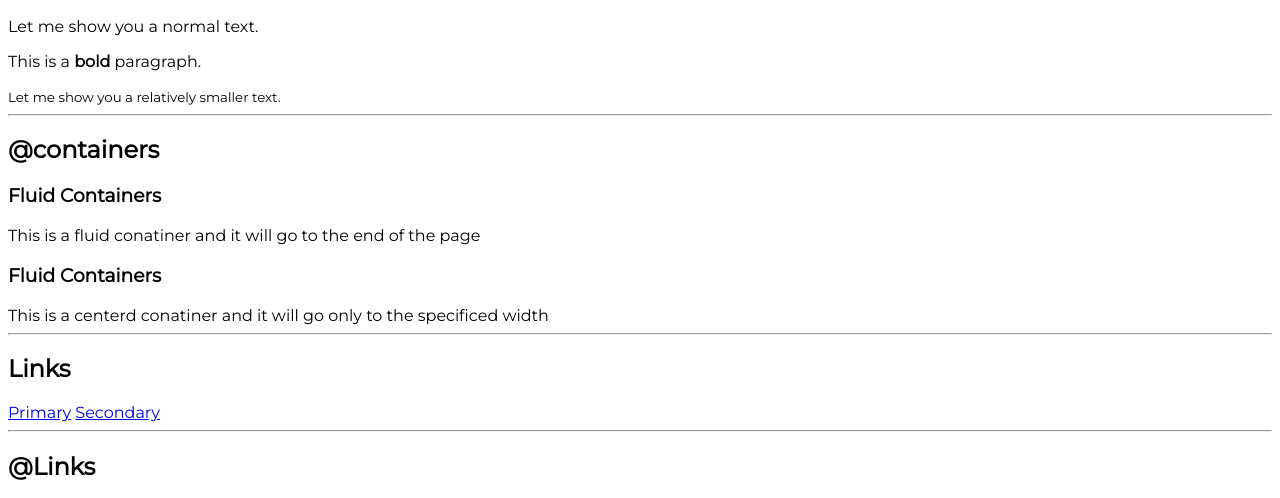
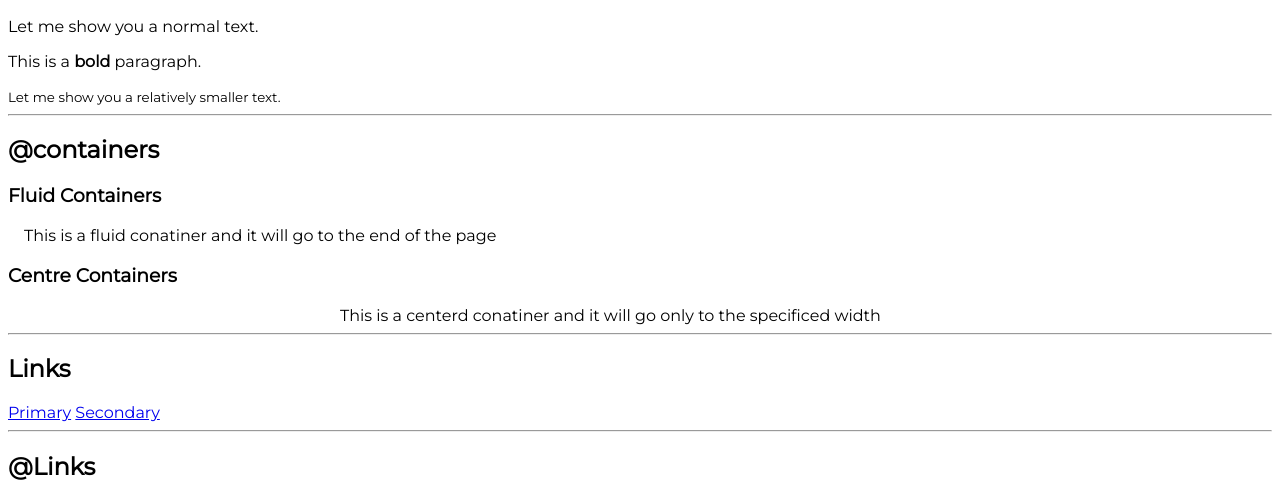
Before and after one commit to viveksuarez7/neog-camp-lesson-3.1, a plain HTML site: page index.html in a window 1280 px wide. Shown: the part 282-780 px from the top of the page. Drawn offline with Linux system fonts and the light colour scheme.

Commit message:
chore:added css containers

```diff
--- a/index.html
+++ b/index.html
@@ -37,11 +37,12 @@
     <h2>@containers</h2>
 
     <h3>Fluid Containers</h3>
-    <div>This is a fluid conatiner and it will go to the end of the page</div>
+    <div class="containers">This is a fluid conatiner and it will go to the end of the page</div>
 
 
-    <h3>Fluid Containers</h3>
-    <div>This is a centerd conatiner and it will go only to the specificed width</div>
+    <h3>Centre Containers</h3>
+    <div class="containers containers-centres">This is a centerd conatiner and it will go only to the specificed width
+    </div>
 
     <hr>
 
--- a/style.css
+++ b/style.css
@@ -3,3 +3,14 @@
 body{
     font-family: 'Montserrat', sans-serif;
 }
+/**Containers**/
+.containers{
+    padding-left: 1rem;
+    padding-right: 1rem;
+}
+.containers-centres{
+    max-width: 600px;
+    margin: auto;
+}
+
+/**link**/
```
